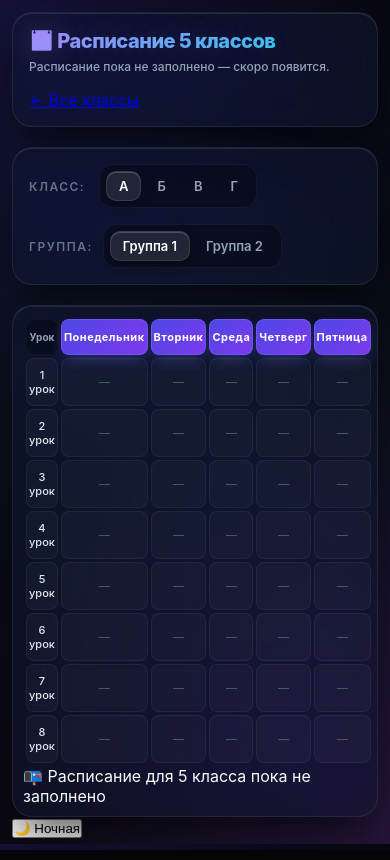
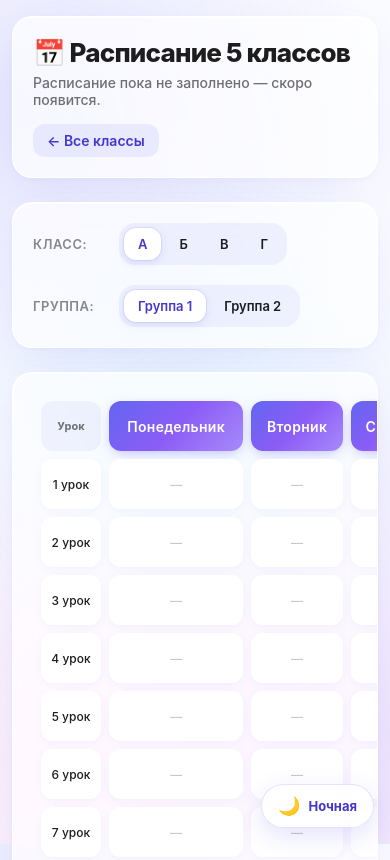
Before and after one commit to aaaaaaaaaaw2e-source/school-schedule, a plain HTML site: page schedule5.html in a window 390 px wide. Shown: the top 860 px of the page. Drawn offline with Linux system fonts and the light colour scheme.

Commit message:
Update style.css

```diff
--- a/style.css
+++ b/style.css
@@ -1,330 +1,273 @@
 @import url('https://fonts.googleapis.com/css2?family=Inter:wght@400;500;600;700;800&display=swap');
 
-* {
-  box-sizing: border-box;
-  margin: 0;
-  padding: 0;
+* { box-sizing: border-box; margin: 0; padding: 0; }
+
+/* ===== ДНЕВНАЯ ТЕМА (по умолчанию) ===== */
+body {
+  font-family: -apple-system, BlinkMacSystemFont, "Inter", "Segoe UI", Roboto, sans-serif;
+  background-color: #FFFFFF;
+  background-image:
+    radial-gradient(circle at 8% 12%, rgba(99,102,241,0.16) 0%, transparent 42%),
+    radial-gradient(circle at 92% 88%, rgba(167,139,250,0.18) 0%, transparent 42%),
+    radial-gradient(circle at 50% 50%, rgba(56,189,248,0.10) 0%, transparent 55%),
+    radial-gradient(circle at 20% 90%, rgba(244,114,182,0.10) 0%, transparent 45%),
+    linear-gradient(135deg, #FFFFFF 0%, #F8F9FF 45%, #FDF7FF 100%);
+  background-attachment: fixed;
+  color: #1D1D1F;
+  min-height: 100vh;
+  padding: 32px 16px;
+  -webkit-font-smoothing: antialiased;
+  transition: background-color .35s ease, color .35s ease;
 }
 
-body {
-  font-family: -apple-system, BlinkMacSystemFont, "Inter", "Segoe UI", Roboto, sans-serif;
-  /* Космический фон с глубоким синим и фиолетовым свечением */
-  background-color: #05050A;
+/* ===== НОЧНАЯ ТЕМА ===== */
+body.dark {
+  background-color: #1C1C1E;
   background-image:
-    radial-gradient(circle at 0% 0%, rgba(79, 70, 229, 0.2) 0%, transparent 50%),
-    radial-gradient(circle at 100% 100%, rgba(168, 85, 247, 0.2) 0%, transparent 50%),
-    radial-gradient(circle at 50% 50%, rgba(15, 23, 42, 0.8) 0%, #05050A 100%);
-  background-attachment: fixed;
-  color: #F8FAFC;
-  min-height: 100vh;
-  padding: 24px;
-  -webkit-font-smoothing: antialiased;
+    radial-gradient(circle at 10% 20%, rgba(79,70,229,0.18) 0%, transparent 45%),
+    radial-gradient(circle at 90% 80%, rgba(124,58,237,0.18) 0%, transparent 45%),
+    radial-gradient(circle at 50% 50%, rgba(30,41,59,0.4) 0%, transparent 70%);
+  color: #F5F5F7;
 }
 
-.wrap {
-  max-width: 1100px;
-  margin: 0 auto;
-  animation: slideUp 0.6s cubic-bezier(0.2, 0.8, 0.2, 1);
+.wrap { max-width: 1000px; margin: 0 auto; }
+
+/* ===== СТЕКЛЯННЫЕ БЛОКИ ===== */
+header, .controls, .table-container, .admin-panel, .classes-panel {
+  background: rgba(255,255,255,0.7);
+  backdrop-filter: blur(24px) saturate(180%);
+  -webkit-backdrop-filter: blur(24px) saturate(180%);
+  border: 1px solid rgba(255,255,255,0.9);
+  border-radius: 28px;
+  box-shadow:
+    0 10px 40px -10px rgba(99,102,241,0.12),
+    0 2px 10px -4px rgba(167,139,250,0.10),
+    inset 0 1px 0 rgba(255,255,255,1);
+  transition: background .35s ease, border-color .35s ease, box-shadow .35s ease;
+}
+body.dark header,
+body.dark .controls,
+body.dark .table-container,
+body.dark .admin-panel,
+body.dark .classes-panel {
+  background: rgba(44,44,46,0.65);
+  border: 1px solid rgba(255,255,255,0.08);
+  box-shadow:
+    0 10px 40px -10px rgba(0,0,0,0.6),
+    inset 0 1px 0 rgba(255,255,255,0.06);
 }
 
-@keyframes slideUp {
-  from { opacity: 0; transform: translateY(30px); }
-  to { opacity: 1; transform: translateY(0); }
-}
-
-/* --- Стеклянные панели --- */
-header, .controls, .table-container, .admin-panel {
-  background: rgba(15, 23, 42, 0.6);
-  backdrop-filter: blur(20px) saturate(180%);
-  -webkit-backdrop-filter: blur(20px) saturate(180%);
-  border: 1px solid rgba(255, 255, 255, 0.08);
-  border-radius: 24px;
-  box-shadow:
-    0 20px 40px -10px rgba(0, 0, 0, 0.7),
-    inset 0 1px 0 rgba(255, 255, 255, 0.1);
-}
-
-/* --- Шапка --- */
 header {
   padding: 24px 32px;
-  margin-bottom: 20px;
+  margin-bottom: 24px;
   display: flex;
   flex-wrap: wrap;
   justify-content: space-between;
   align-items: center;
   gap: 16px;
 }
+header h1 { font-size: 26px; font-weight: 800; letter-spacing: -0.8px; color: #1D1D1F; }
+body.dark header h1 { color: #FFFFFF; }
+header p { font-size: 14px; color: #6E6E73; margin-top: 6px; font-weight: 500; }
+body.dark header p { color: #98989D; }
 
-header h1 {
-  font-size: 26px;
-  font-weight: 800;
-  letter-spacing: -0.5px;
-  /* Неоновый градиент */
-  background: linear-gradient(135deg, #a78bfa, #22d3ee);
-  -webkit-background-clip: text;
-  -webkit-text-fill-color: transparent;
-  text-shadow: 0 0 30px rgba(167, 139, 250, 0.3);
+/* ===== КНОПКИ ВЫБОРА ===== */
+.controls { padding: 24px 32px; margin-bottom: 24px; display: flex; flex-direction: column; gap: 20px; }
+.control-row { display: flex; align-items: center; gap: 16px; flex-wrap: wrap; }
+.control-label { font-weight: 600; color: #86868B; min-width: 70px; font-size: 13px; text-transform: uppercase; letter-spacing: .5px; }
+body.dark .control-label { color: #98989D; }
+
+.btn-group { display: flex; gap: 4px; flex-wrap: wrap; background: rgba(99,102,241,0.08); padding: 5px; border-radius: 16px; transition: background .35s ease; }
+body.dark .btn-group { background: rgba(0,0,0,0.3); }
+
+.ctrl-btn {
+  padding: 10px 22px; background: transparent; border: none; border-radius: 12px;
+  cursor: pointer; font-weight: 600; font-size: 14px; color: #1D1D1F;
+  transition: all .3s cubic-bezier(.25,1,.5,1); font-family: inherit;
+}
+body.dark .ctrl-btn { color: #D1D1D6; }
+.ctrl-btn:hover { background: rgba(99,102,241,0.1); }
+body.dark .ctrl-btn:hover { background: rgba(255,255,255,0.06); }
+.ctrl-btn.active {
+  background: #FFFFFF; color: #4338CA;
+  box-shadow: 0 3px 8px rgba(99,102,241,0.15), 0 0 0 1px rgba(99,102,241,0.12);
+}
+body.dark .ctrl-btn.active {
+  background: #3A3A3C; color: #FFFFFF;
+  box-shadow: 0 3px 8px rgba(0,0,0,0.4), 0 0 0 1px rgba(255,255,255,0.08);
 }
 
-header p {
-  font-size: 14px;
-  color: #94a3b8;
-  margin-top: 6px;
-  font-weight: 500;
+/* ===== ТАБЛИЦА ===== */
+.table-container { padding: 20px; overflow-x: auto; }
+table { width: 100%; border-collapse: separate; border-spacing: 8px; min-width: 600px; }
+th, td { border: none; padding: 16px 12px; text-align: center; font-size: 14px; border-radius: 16px; font-weight: 500; }
+
+th.day-header {
+  background: linear-gradient(135deg, #6366F1 0%, #8B5CF6 50%, #A78BFA 100%);
+  color: #FFFFFF; font-weight: 600; font-size: 14px; padding: 16px 10px; letter-spacing: .3px;
+  box-shadow: 0 4px 14px -4px rgba(99,102,241,0.5);
+  transition: background .35s ease, box-shadow .35s ease;
+}
+body.dark th.day-header {
+  background: linear-gradient(180deg, #4F46E5 0%, #4338CA 100%);
+  box-shadow: 0 2px 8px rgba(67,56,202,0.4);
 }
 
-/* --- Панель управления --- */
-.controls {
-  padding: 20px 32px;
-  margin-bottom: 20px;
-  display: flex;
-  flex-direction: column;
-  gap: 16px;
+th.lesson-num { background: rgba(99,102,241,0.07); color: #6E6E73; font-weight: 700; width: 90px; font-size: 13px; transition: background .35s ease, color .35s ease; }
+body.dark th.lesson-num { background: rgba(255,255,255,0.04); color: #98989D; }
+
+td {
+  background: rgba(255,255,255,0.92); height: 60px; color: #1D1D1F;
+  box-shadow: 0 2px 8px rgba(99,102,241,0.06), inset 0 0 0 1px rgba(255,255,255,0.6);
+  transition: all .2s ease;
+}
+body.dark td { background: #2C2C2E; color: #F5F5F7; box-shadow: 0 2px 8px rgba(0,0,0,0.25); }
+
+td:hover {
+  background: #FFFFFF; transform: translateY(-2px);
+  box-shadow: 0 8px 20px -6px rgba(99,102,241,0.25), inset 0 0 0 1px rgba(139,92,246,0.2);
+}
+body.dark td:hover { background: #3A3A3C; box-shadow: 0 6px 16px rgba(0,0,0,0.4); }
+
+td:empty::before { content: "—"; color: #C7C7CC; }
+body.dark td:empty::before { color: #555558; }
+
+td.cell[contenteditable="true"] { cursor: text; outline: none; }
+td.cell[contenteditable="true"]:focus {
+  background: #FFFFFF; box-shadow: 0 0 0 3px #8B5CF6, 0 6px 16px rgba(139,92,246,0.25); transform: translateY(-2px);
+}
+body.dark td.cell[contenteditable="true"]:focus {
+  background: #3A3A3C; box-shadow: 0 0 0 3px #6366F1, 0 6px 16px rgba(99,102,241,0.4);
 }
 
-.control-row {
-  display: flex;
-  align-items: center;
-  gap: 16px;
-  flex-wrap: wrap;
+/* ===== АДМИН-ПАНЕЛЬ ===== */
+.admin-panel { padding: 20px; margin-bottom: 24px; display: flex; gap: 12px; flex-wrap: wrap; align-items: center; }
+.admin-panel input {
+  padding: 14px 18px; border: 1px solid rgba(99,102,241,0.15); border-radius: 14px;
+  font-size: 14px; font-family: inherit; font-weight: 500; outline: none;
+  background: #FFFFFF; color: #1D1D1F; transition: all .2s;
 }
+body.dark .admin-panel input { border: 1px solid rgba(255,255,255,0.1); background: #1C1C1E; color: #F5F5F7; }
+.admin-panel input::placeholder { color: #86868B; }
+body.dark .admin-panel input::placeholder { color: #6E6E73; }
+.admin-panel input:focus { border-color: #8B5CF6; box-shadow: 0 0 0 4px rgba(139,92,246,0.18); }
+body.dark .admin-panel input:focus { border-color: #6366F1; box-shadow: 0 0 0 4px rgba(99,102,241,0.25); background: #2C2C2E; }
 
-.control-label {
-  font-weight: 600;
-  color: #64748b;
-  min-width: 60px;
-  font-size: 12px;
-  text-transform: uppercase;
-  letter-spacing: 1.5px;
+.btn {
+  padding: 14px 28px; border: none; border-radius: 14px; cursor: pointer;
+  font-weight: 600; font-size: 14px; color: #FFFFFF;
+  transition: all .2s cubic-bezier(.25,1,.5,1); font-family: inherit;
 }
-
-.btn-group {
-  display: flex;
-  gap: 4px;
-  flex-wrap: wrap;
-  background: rgba(0, 0, 0, 0.3);
-  padding: 6px;
-  border-radius: 14px;
-  border: 1px solid rgba(255, 255, 255, 0.05);
-}
-
-.ctrl-btn {
-  padding: 8px 20px;
-  background: transparent;
-  border: none;
-  border-radius: 10px;
-  cursor: pointer;
-  font-weight: 600;
-  font-size: 14px;
-  color: #94a3b8;
-  transition: all 0.3s ease;
-  font-family: inherit;
-}
-
-.ctrl-btn:hover {
-  color: #fff;
-  background: rgba(255,255,255,0.05);
-}
-
-.ctrl-btn.active {
-  background: rgba(255, 255, 255, 0.1);
-  color: #fff;
-  box-shadow:
-    0 4px 12px rgba(0, 0, 0, 0.3),
-    inset 0 1px 0 rgba(255, 255, 255, 0.2);
-  border: 1px solid rgba(255,255,255,0.1);
-}
-
-/* --- Таблица --- */
-.table-container {
-  padding: 20px;
-  overflow-x: auto; /* Позволяет скроллить на ПК, если прижмёт */
-}
-
-table {
-  width: 100%;
-  border-collapse: separate;
-  border-spacing: 6px; /* Уменьшили отступы для мобилок */
-  min-width: 100%; /* Таблица больше не выпирает */
-}
-
-th, td {
-  border: none;
-  padding: 12px 8px; /* Компактнее */
-  text-align: center;
-  font-size: 14px;
-  border-radius: 12px;
-  font-weight: 500;
-}
-
-/* Заголовки дней недели */
-th.day-header {
-  background: linear-gradient(135deg, #4f46e5, #7c3aed);
-  color: #FFFFFF;
-  font-weight: 700;
-  font-size: 14px;
-  padding: 14px 8px;
-  letter-spacing: 0.5px;
-  box-shadow: 0 6px 16px -4px rgba(99, 102, 241, 0.4);
-  border: 1px solid rgba(255,255,255,0.1);
-}
-
-/* Номера уроков */
-th.lesson-num {
-  background: rgba(0, 0, 0, 0.3);
-  color: #94a3b8;
-  font-weight: 700;
-  width: 70px; /* Уже */
-  font-size: 12px;
-  border: 1px solid rgba(255,255,255,0.03);
-}
-
-/* Клетки с предметами */
-td {
-  background: rgba(255, 255, 255, 0.03);
-  height: 56px;
-  color: #e2e8f0;
-  transition: all 0.2s ease;
-  border: 1px solid rgba(255, 255, 255, 0.05);
-}
-
-td:hover {
-  background: rgba(255, 255, 255, 0.08);
-  transform: scale(1.02);
-  box-shadow: 0 8px 16px -4px rgba(0, 0, 0, 0.4);
-  color: #fff;
-  border-color: rgba(255,255,255,0.15);
-  z-index: 10;
-  position: relative;
-}
-
-td:empty::before {
-  content: "—";
-  color: #475569;
-}
-
-/* --- Стили для админки --- */
-td.cell[contenteditable="true"] { cursor: text; outline: none; }
-
-td.cell[contenteditable="true"]:focus {
-  background: rgba(99, 102, 241, 0.2);
-  box-shadow: 0 0 0 2px #818cf8, 0 8px 24px rgba(99, 102, 241, 0.4);
-  transform: scale(1.02);
-  border-color: transparent;
-}
-
-.admin-panel {
-  padding: 16px;
-  margin-bottom: 20px;
-  display: flex;
-  gap: 10px;
-  flex-wrap: wrap;
-  align-items: center;
-}
-
-.admin-panel input {
-  padding: 12px 16px;
-  border: 1px solid rgba(255,255,255,0.1);
-  border-radius: 12px;
-  font-size: 14px;
-  font-family: inherit;
-  font-weight: 500;
-  outline: none;
-  background: rgba(0, 0, 0, 0.3);
-  color: #fff;
-  transition: all 0.2s;
-  flex: 1;
-  min-width: 150px;
-}
-
-.admin-panel input::placeholder { color: #64748b; }
-
-.admin-panel input:focus {
-  border-color: #818cf8;
-  background: rgba(0, 0, 0, 0.4);
-  box-shadow: 0 0 0 4px rgba(99, 102, 241, 0.15);
-}
-
-/* Кнопки */
-.btn {
-  padding: 12px 24px;
-  border: none;
-  border-radius: 12px;
-  cursor: pointer;
-  font-weight: 600;
-  font-size: 14px;
-  color: #FFFFFF;
-  transition: all 0.2s ease;
-  font-family: inherit;
-  box-shadow: 0 4px 12px rgba(0,0,0,0.2);
-}
-
-.btn:hover {
-  transform: translateY(-2px);
-  box-shadow: 0 6px 16px rgba(0,0,0,0.3);
-}
-
-.btn-save { background: linear-gradient(135deg, #10b981, #059669); }
-.btn-load { background: linear-gradient(135deg, #3b82f6, #2563eb); }
-.btn-add { background: linear-gradient(135deg, #f59e0b, #d97706); }
+.btn:hover { opacity: .9; transform: scale(.97); }
+.btn-save { background: linear-gradient(135deg,#34D399 0%,#10B981 100%); }
+.btn-load { background: linear-gradient(135deg,#60A5FA 0%,#3B82F6 100%); }
+.btn-add { background: linear-gradient(135deg,#FBBF24 0%,#F59E0B 100%); }
+body.dark .btn-save { background: #30A14E; }
+body.dark .btn-load { background: #0A84FF; }
+body.dark .btn-add { background: #D97706; }
 
 .msg {
-  padding: 14px;
-  border-radius: 12px;
-  margin-bottom: 16px;
-  display: none;
-  font-weight: 600;
-  font-size: 14px;
-  text-align: center;
+  padding: 16px; border-radius: 14px; margin-bottom: 20px; display: none;
+  font-weight: 600; font-size: 14px; text-align: center; backdrop-filter: blur(10px);
 }
+.msg.ok { background: rgba(52,199,89,0.12); color: #15803D; display: block; border: 1px solid rgba(52,199,89,0.3); }
+.msg.err { background: rgba(255,59,48,0.12); color: #C42323; display: block; border: 1px solid rgba(255,59,48,0.3); }
+body.dark .msg.ok { background: rgba(48,161,78,0.2); color: #6EE7A0; border: 1px solid rgba(48,161,78,0.4); }
+body.dark .msg.err { background: rgba(255,69,58,0.2); color: #FF8A80; border: 1px solid rgba(255,69,58,0.4); }
 
-.msg.ok { background: rgba(16, 185, 129, 0.15); color: #34d399; display: block; border: 1px solid rgba(16, 185, 129, 0.3); }
-.msg.err { background: rgba(239, 68, 68, 0.15); color: #f87171; display: block; border: 1px solid rgba(239, 68, 68, 0.3); }
+/* ===== ГЛАВНАЯ: ВЫБОР КЛАССА ===== */
+.classes-panel { padding: 32px; }
+.classes-title { font-size: 18px; font-weight: 700; color: #1D1D1F; margin-bottom: 6px; letter-spacing: -0.3px; }
+body.dark .classes-title { color: #FFFFFF; }
+.classes-subtitle { font-size: 14px; color: #6E6E73; margin-bottom: 24px; font-weight: 500; }
+body.dark .classes-subtitle { color: #98989D; }
 
-/* =========================================
-   ИДЕАЛЬНАЯ АДАПТАЦИЯ ПОД ТЕЛЕФОНЫ
-   ========================================= */
-@media (max-width: 768px) {
-  body { padding: 12px; }
+.classes-grid { display: grid; grid-template-columns: repeat(auto-fill, minmax(160px,1fr)); gap: 16px; }
 
-  header { padding: 16px; border-radius: 20px; }
-  header h1 { font-size: 20px; }
-  header p { font-size: 12px; }
+.class-card {
+  position: relative; display: flex; flex-direction: column; align-items: center; justify-content: center;
+  gap: 8px; padding: 28px 16px; border-radius: 22px;
+  border: 1px solid rgba(99,102,241,0.15);
+  background: linear-gradient(135deg, rgba(255,255,255,0.95) 0%, rgba(248,249,255,0.95) 100%);
+  color: #1D1D1F; font-family: inherit; font-weight: 700; cursor: pointer;
+  box-shadow: 0 6px 20px -8px rgba(99,102,241,0.2), inset 0 1px 0 rgba(255,255,255,1);
+  transition: all .25s cubic-bezier(.25,1,.5,1); text-align: center; text-decoration: none;
+}
+.class-card .class-num {
+  font-size: 32px; font-weight: 800; letter-spacing: -1px;
+  background: linear-gradient(135deg,#6366F1 0%,#8B5CF6 60%,#A78BFA 100%);
+  -webkit-background-clip: text; background-clip: text; color: transparent;
+}
+.class-card .class-label { font-size: 13px; font-weight: 600; color: #6E6E73; text-transform: uppercase; letter-spacing: .6px; }
+.class-card.available:hover {
+  transform: translateY(-4px); border-color: rgba(139,92,246,0.4);
+  box-shadow: 0 16px 32px -12px rgba(139,92,246,0.4), inset 0 1px 0 rgba(255,255,255,1);
+}
+.class-card.available:active { transform: translateY(-1px) scale(.98); }
+.class-card.disabled {
+  cursor: not-allowed; opacity: .55; background: rgba(255,255,255,0.5);
+  border-color: rgba(0,0,0,0.06); box-shadow: none;
+}
+.class-card.disabled .class-num {
+  background: none; -webkit-background-clip: initial; background-clip: initial; color: #A1A1A6;
+}
+.class-card-soon {
+  position: absolute; top: 10px; right: 10px; font-size: 11px; font-weight: 700;
+  padding: 4px 10px; border-radius: 999px; background: rgba(99,102,241,0.12); color: #4338CA; letter-spacing: .3px;
+}
+body.dark .class-card {
+  background: linear-gradient(135deg, rgba(58,58,60,0.9) 0%, rgba(44,44,46,0.9) 100%);
+  border: 1px solid rgba(255,255,255,0.08); color: #F5F5F7;
+  box-shadow: 0 6px 20px -8px rgba(0,0,0,0.6), inset 0 1px 0 rgba(255,255,255,0.06);
+}
+body.dark .class-card .class-label { color: #98989D; }
+body.dark .class-card.available:hover {
+  border-color: rgba(139,92,246,0.5);
+  box-shadow: 0 16px 32px -12px rgba(99,102,241,0.6), inset 0 1px 0 rgba(255,255,255,0.08);
+}
+body.dark .class-card.disabled { background: rgba(44,44,46,0.4); border-color: rgba(255,255,255,0.04); }
+body.dark .class-card.disabled .class-num { color: #555558; }
+body.dark .class-card-soon { background: rgba(99,102,241,0.2); color: #A5B4FC; }
 
-  .controls { padding: 16px; border-radius: 20px; }
-  .control-row { gap: 10px; }
-  .ctrl-btn { padding: 6px 12px; font-size: 13px; }
+/* Ссылка «назад» */
+.back-link {
+  display: inline-flex; align-items: center; gap: 6px; color: #4338CA; text-decoration: none;
+  font-weight: 600; font-size: 14px; padding: 8px 14px; border-radius: 12px;
+  background: rgba(99,102,241,0.1); transition: all .2s;
+}
+.back-link:hover { background: rgba(99,102,241,0.18); transform: translateX(-2px); }
+body.dark .back-link { color: #A5B4FC; background: rgba(99,102,241,0.15); }
+body.dark .back-link:hover { background: rgba(99,102,241,0.25); }
 
-  .table-container {
-    padding: 10px;
-    border-radius: 20px;
-    overflow-x: hidden; /* Убираем горизонтальный скролл */
-  }
+/* ===== КНОПКА ПЕРЕКЛЮЧЕНИЯ ТЕМЫ (исправлено: дописан display) ===== */
+.theme-toggle {
+  position: fixed; bottom: 24px; right: 24px; z-index: 1000;
+  display: flex; align-items: center; gap: 8px; padding: 14px 20px;
+  border-radius: 999px; border: 1px solid rgba(99,102,241,0.18);
+  background: rgba(255,255,255,0.85);
+  backdrop-filter: blur(20px) saturate(180%);
+  -webkit-backdrop-filter: blur(20px) saturate(180%);
+  box-shadow: 0 8px 24px rgba(99,102,241,0.18);
+  color: #4338CA; font-family: inherit; font-weight: 700; font-size: 14px;
+  cursor: pointer; transition: all .25s cubic-bezier(.25,1,.5,1);
+}
+.theme-toggle:hover { transform: translateY(-2px) scale(1.03); box-shadow: 0 12px 32px rgba(99,102,241,0.28); }
+.theme-toggle:active { transform: scale(.97); }
+.theme-toggle .theme-icon { font-size: 18px; line-height: 1; }
+body.dark .theme-toggle {
+  border: 1px solid rgba(255,255,255,0.12);
+  background: rgba(44,44,46,0.85); color: #F5F5F7; box-shadow: 0 8px 24px rgba(0,0,0,0.5);
+}
+body.dark .theme-toggle:hover { box-shadow: 0 12px 32px rgba(0,0,0,0.65); }
 
-  table {
-    border-spacing: 3px; /* Минимальные отступы между клетками */
-    min-width: 100%;
-  }
-
-  th, td {
-    font-size: 11px; /* Мелкий шрифт, чтобы влезло */
-    padding: 8px 2px; /* Узкие отступы */
-    border-radius: 8px;
-  }
-
-  th.day-header {
-    font-size: 11px;
-    padding: 10px 2px;
-  }
-
-  th.lesson-num {
-    width: 45px; /* Очень узкая колонка с номерами */
-    font-size: 10px;
-  }
-
-  td { height: 48px; }
-
-  /* В админке inputs на всю ширину */
-  .admin-panel input { width: 100%; flex: 100%; }
-  .btn { width: 100%; text-align: center; }
+@media (max-width: 700px) {
+  body { padding: 16px 12px; }
+  header, .controls, .table-container, .admin-panel, .classes-panel { border-radius: 20px; }
+  header { padding: 20px; }
+  .controls { padding: 20px; }
+  th, td { font-size: 12px; padding: 10px 6px; height: 50px; border-radius: 12px; }
+  th.lesson-num { width: 60px; font-size: 11px; }
+  .ctrl-btn { padding: 8px 14px; font-size: 13px; }
+  .admin-panel input { width: 100%; }
+  .theme-toggle { bottom: 16px; right: 16px; padding: 12px 16px; font-size: 13px; }
 }
```
